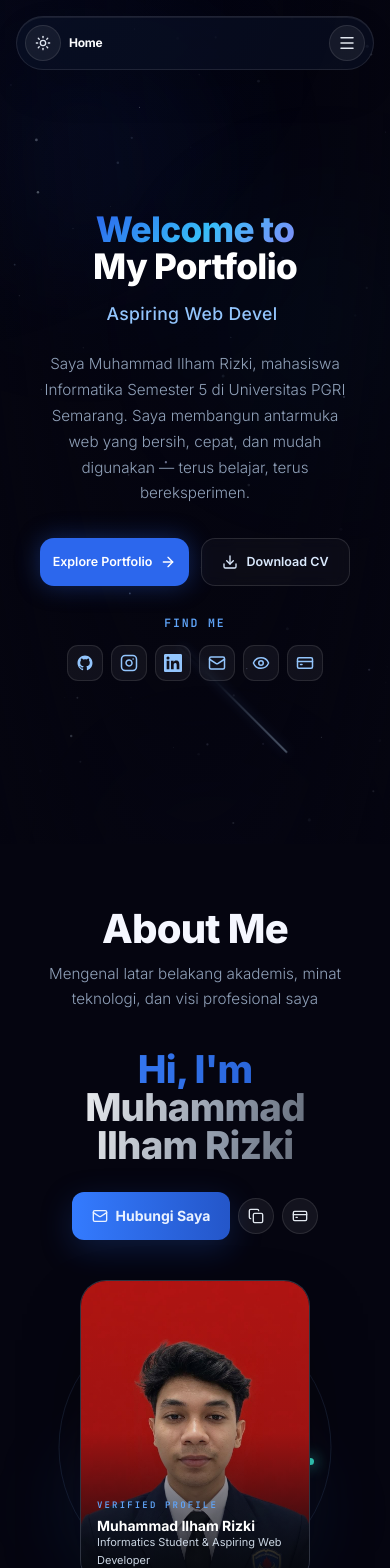
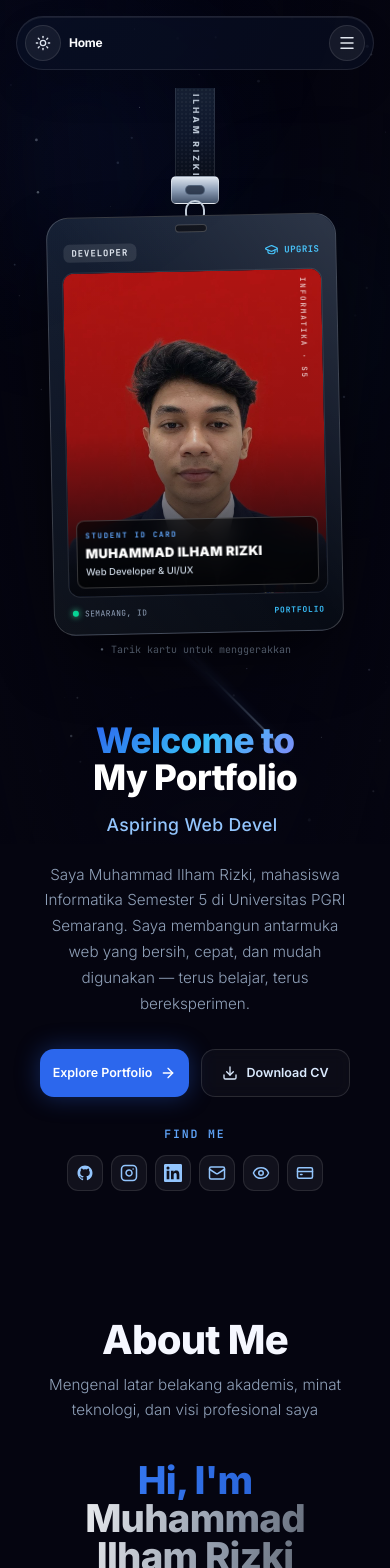
Before and after one commit to IlhamRizki09/portfolio, a React (Vite) app: page / in a window 390 px wide. Shown: the top 1568 px of the page. Built offline with nearby package versions, Linux system fonts and the light colour scheme.

Commit message:
feat: add mobile draggable lanyard card

```diff
--- a/src/data/portfolioData.ts
+++ b/src/data/portfolioData.ts
@@ -20,6 +20,7 @@ export interface PersonalInfo {
   cvFileName: string;
   cvPath: string;
   profileImagePath: string;
+  profileCutoutPath: string;
 }
 
 export const personalInfo: PersonalInfo = {
@@ -42,6 +43,7 @@ export const personalInfo: PersonalInfo = {
   cvFileName: "CV_Muhammad_Ilham_Rizki.pdf",
   cvPath: assetUrl("/assets/cv/CV_Muhammad_Ilham_Rizki.pdf"),
   profileImagePath: assetUrl("/assets/images/profile.jpg"),
+  profileCutoutPath: assetUrl("/profile-cutout.png"),
 };
 
 export interface SkillItem {
--- a/src/sections/About.tsx
+++ b/src/sections/About.tsx
@@ -131,25 +131,35 @@ LinkedIn: ${personalInfo.linkedin}`;
             transition={{ duration: 0.6, delay: 0.1 }}
             className="relative flex items-end justify-center"
           >
-            <div className="absolute bottom-[6%] left-[6%] right-[6%] h-[55%] rounded-full bg-[radial-gradient(at_50%_35%,rgba(234,38,64,0.28),transparent_45%),radial-gradient(at_48%_68%,rgba(30,112,226,0.34),transparent_65%)] blur-[38px]" />
-            <span className="absolute left-1/2 top-[10%] aspect-square w-[78%] -translate-x-1/2 rounded-full border border-[#6c97d7]/15" />
-            <span className="absolute left-1/2 top-[22%] aspect-square w-[58%] -translate-x-1/2 rounded-full border border-[#e53d51]/15" />
+            {/* Ambient backdrop glow */}
+            <div className="absolute bottom-[6%] left-[6%] right-[6%] h-[55%] rounded-full bg-[radial-gradient(at_50%_35%,rgba(44,103,237,0.32),transparent_50%),radial-gradient(at_48%_68%,rgba(56,189,248,0.25),transparent_65%)] blur-[38px]" />
+            <span className="absolute left-1/2 top-[8%] aspect-square w-[82%] -translate-x-1/2 rounded-full border border-[#6c97d7]/15" />
+            <span className="absolute left-1/2 top-[20%] aspect-square w-[62%] -translate-x-1/2 rounded-full border border-[#6c97d7]/15" />
 
-            <div className="relative z-10 w-[230px] overflow-hidden rounded-[26px] border border-white/15 bg-[#0b1020] shadow-[0_30px_80px_-30px_rgba(0,0,0,0.9)] sm:w-[260px] lg:w-[280px]">
+            <div
+              className={`relative z-10 w-[230px] overflow-hidden rounded-[26px] border shadow-[0_30px_80px_-30px_rgba(0,0,0,0.85)] sm:w-[260px] lg:w-[280px] ${
+                isDark
+                  ? 'border-white/15 bg-gradient-to-b from-[#111827] via-[#0b1020] to-[#05070d]'
+                  : 'border-blue-200/80 bg-gradient-to-b from-slate-900 via-[#0b1224] to-[#05070d] shadow-[0_25px_60px_-20px_rgba(37,99,235,0.3)]'
+              }`}
+            >
               <div className="relative aspect-[3/4]">
                 {!imgError ? (
                   <img
-                    src={personalInfo.profileImagePath}
+                    src={personalInfo.profileCutoutPath}
                     alt={personalInfo.name}
-                    className="h-full w-full object-cover object-top"
+                    className="h-full w-full object-contain object-top pt-2"
                     onError={() => setImgError(true)}
+                    width="768"
+                    height="1024"
                   />
                 ) : (
                   <div className="flex h-full w-full items-center justify-center bg-[#2c67ed]/15 font-mono text-2xl font-bold text-[#38bdf8]">
                     MIR
                   </div>
                 )}
-                <div className="absolute inset-0 bg-gradient-to-t from-[#05070d] via-[#05070d]/10 to-transparent" />
+                {/* Subtle depth gradient at bottom */}
+                <div className="absolute inset-0 bg-gradient-to-t from-[#05070d] via-[#05070d]/20 to-transparent" />
                 <div className="absolute inset-x-0 bottom-0 p-4">
                   <p className="font-mono text-[9px] font-semibold uppercase tracking-[0.24em] text-[#60a5fa]">
                     Verified Profile
@@ -162,7 +172,7 @@ LinkedIn: ${personalInfo.linkedin}`;
               </div>
             </div>
 
-            <span className="absolute right-[16%] top-[58%] h-[7px] w-[7px] rounded-full bg-[#39e5d0] shadow-[0_0_14px_3px_rgba(57,229,208,0.45)]" />
+            <span className="absolute right-[14%] top-[54%] h-[7px] w-[7px] rounded-full bg-[#39e5d0] shadow-[0_0_14px_3px_rgba(57,229,208,0.45)]" />
           </motion.div>
 
           {/* Bio */}
--- a/src/sections/Hero.tsx
+++ b/src/sections/Hero.tsx
@@ -73,6 +73,152 @@ export default function Hero({ isDark }: HeroProps) {
     >
       <div className="container-custom relative z-10">
         <div className="grid items-center gap-12 lg:grid-cols-[minmax(0,1.08fr)_minmax(0,0.92fr)] lg:gap-8">
+          {/* Mobile lanyard card (matching reference, draggable & HD) */}
+          <motion.div
+            initial={{ opacity: 0, y: 20 }}
+            animate={{ opacity: 1, y: 0 }}
+            transition={{ duration: 0.65, delay: 0.1, ease: 'easeOut' }}
+            className="relative -mt-6 mb-4 flex flex-col items-center justify-center lg:hidden"
+          >
+            {/* Lanyard strap extending from behind navbar */}
+            <div
+              className={`relative z-0 flex h-24 w-10 items-center justify-center rounded-b-md border-x shadow-inner ${
+                isDark
+                  ? 'border-white/10 bg-gradient-to-b from-[#182235] via-[#0f172a] to-[#090d16]'
+                  : 'border-slate-300 bg-gradient-to-b from-slate-900 via-slate-800 to-slate-950'
+              }`}
+            >
+              {/* Lanyard texture pattern */}
+              <div className="absolute inset-0 bg-[radial-gradient(#ffffff0a_1px,transparent_1px)] [background-size:4px_4px]" />
+              <span className="relative select-none text-[8.5px] font-extrabold uppercase tracking-[0.34em] text-slate-300/90 [writing-mode:vertical-rl]">
+                Ilham Rizki
+              </span>
+            </div>
+
+            {/* Metal connector / clip */}
+            <div className="relative z-10 -mt-2 flex flex-col items-center">
+              {/* Metallic clasp block */}
+              <div className="relative h-7 w-12 rounded-[5px] border border-white/40 bg-gradient-to-b from-slate-200 via-slate-400 to-slate-600 shadow-md">
+                <span className="absolute left-1/2 top-1/2 h-2.5 w-5 -translate-x-1/2 -translate-y-1/2 rounded-full border border-slate-500/70 bg-slate-800/80" />
+              </div>
+              {/* Metal ring hooking through badge slot */}
+              <div className="relative -mt-1 h-6 w-5 rounded-full border-[2.5px] border-slate-300 bg-transparent shadow-sm" />
+            </div>
+
+            {/* Draggable HD ID Card */}
+            <motion.div
+              drag
+              dragSnapToOrigin
+              dragConstraints={{ left: -75, right: 75, top: -25, bottom: 45 }}
+              dragElastic={0.16}
+              animate={{ y: [0, -5, 0], rotate: [-1.2, 1.2, -1.2] }}
+              transition={{
+                y: { duration: 6, repeat: Infinity, ease: 'easeInOut' },
+                rotate: { duration: 7, repeat: Infinity, ease: 'easeInOut' },
+              }}
+              whileDrag={{ scale: 1.04, rotate: 3, cursor: 'grabbing' }}
+              whileTap={{ cursor: 'grabbing' }}
+              className={`relative z-20 -mt-2 w-[min(82vw,290px)] cursor-grab touch-none select-none rounded-[22px] border p-3.5 shadow-[0_28px_70px_-20px_rgba(0,0,0,0.85)] active:cursor-grabbing ${
+                isDark
+                  ? 'border-white/20 bg-gradient-to-b from-[#162033] via-[#0d1424] to-[#070b14]'
+                  : 'border-slate-300 bg-gradient-to-b from-white via-slate-50 to-slate-100 shadow-[0_20px_50px_-15px_rgba(15,23,42,0.25)]'
+              }`}
+              aria-label="Kartu profil interaktif, sentuh dan geser kartu"
+            >
+              {/* Glossy specular highlight */}
+              <div className="pointer-events-none absolute inset-0 rounded-[22px] bg-gradient-to-tr from-white/[0.03] via-transparent to-white/10" />
+
+              {/* Lanyard punch hole slot */}
+              <div className="mx-auto -mt-1.5 mb-2.5 h-2 w-8 rounded-full border border-white/20 bg-[#05070d]/80 shadow-inner" />
+
+              {/* Card top banner */}
+              <div className="mb-2.5 flex items-center justify-between px-0.5">
+                <span
+                  className={`rounded-md px-2 py-0.5 font-mono text-[9px] font-extrabold uppercase tracking-widest ${
+                    isDark ? 'bg-white/10 text-slate-200' : 'bg-slate-900 text-white'
+                  }`}
+                >
+                  DEVELOPER
+                </span>
+                <div className="flex items-center gap-1.5">
+                  <GraduationCap className="h-3.5 w-3.5 text-[#38bdf8]" />
+                  <span className="font-mono text-[9px] font-extrabold uppercase tracking-wider text-[#38bdf8]">
+                    UPGRIS
+                  </span>
+                </div>
+              </div>
+
+              {/* Big bold background text */}
+              <div className="relative overflow-hidden rounded-xl border border-white/10">
+                <div className="absolute inset-x-0 top-1 z-0 select-none text-center font-mono text-[28px] font-black uppercase tracking-[0.18em] text-white/[0.07]">
+                  DEV·ENG
+                </div>
+
+                {/* Photo frame */}
+                <div className="relative aspect-[4/5] w-full overflow-hidden bg-slate-900">
+                  {!imgError ? (
+                    <img
+                      src={personalInfo.profileImagePath}
+                      alt={personalInfo.name}
+                      className="h-full w-full object-cover object-top"
+                      fetchPriority="high"
+                      onError={() => setImgError(true)}
+                    />
+                  ) : (
+                    <div className="flex h-full w-full items-center justify-center bg-[#2c67ed]/20 font-mono text-3xl font-bold text-[#38bdf8]">
+                      MIR
+                    </div>
+                  )}
+
+                  {/* Gradient overlays for readability */}
+                  <div className="absolute inset-0 bg-gradient-to-t from-[#05070d] via-[#05070d]/15 to-transparent" />
+
+                  {/* Vertical side label (like reference) */}
+                  <div className="absolute right-1.5 top-2 z-10 select-none [writing-mode:vertical-rl]">
+                    <span className="font-mono text-[7.5px] font-bold uppercase tracking-[0.25em] text-white/70 drop-shadow-sm">
+                      INFORMATIKA · S5
+                    </span>
+                  </div>
+
+                  {/* Nameplate banner (like reference) */}
+                  <div className="absolute inset-x-2 bottom-2 z-10 rounded-lg border border-white/20 bg-black/60 p-2 backdrop-blur-md">
+                    <p className="font-mono text-[7.5px] font-bold uppercase tracking-[0.22em] text-[#60a5fa]">
+                      Student ID Card
+                    </p>
+                    <p className="mt-0.5 truncate text-[13px] font-black uppercase tracking-wide text-white">
+                      {personalInfo.name}
+                    </p>
+                    <p className="text-[9.5px] font-medium text-slate-300">
+                      Web Developer & UI/UX
+                    </p>
+                  </div>
+                </div>
+              </div>
+
+              {/* Card footer */}
+              <div className="mt-2.5 flex items-center justify-between px-1">
+                <div className="flex items-center gap-1.5">
+                  <span className="h-1.5 w-1.5 rounded-full bg-emerald-400 shadow-[0_0_6px_#34d399]" />
+                  <span
+                    className={`font-mono text-[8px] uppercase tracking-wider ${
+                      isDark ? 'text-slate-400' : 'text-slate-600'
+                    }`}
+                  >
+                    Semarang, ID
+                  </span>
+                </div>
+                <span className="font-mono text-[8px] font-bold uppercase tracking-widest text-[#38bdf8]">
+                  PORTFOLIO
+                </span>
+              </div>
+            </motion.div>
+
+            {/* Hint below card */}
+            <p className="mt-2 text-center font-mono text-[10px] text-slate-400/80">
+              • Tarik kartu untuk menggerakkan
+            </p>
+          </motion.div>
+
           {/* Left column */}
           <motion.div
             initial={{ opacity: 0, y: 24 }}
```
Also changed, not shown: public/profile-cutout.png (added).
